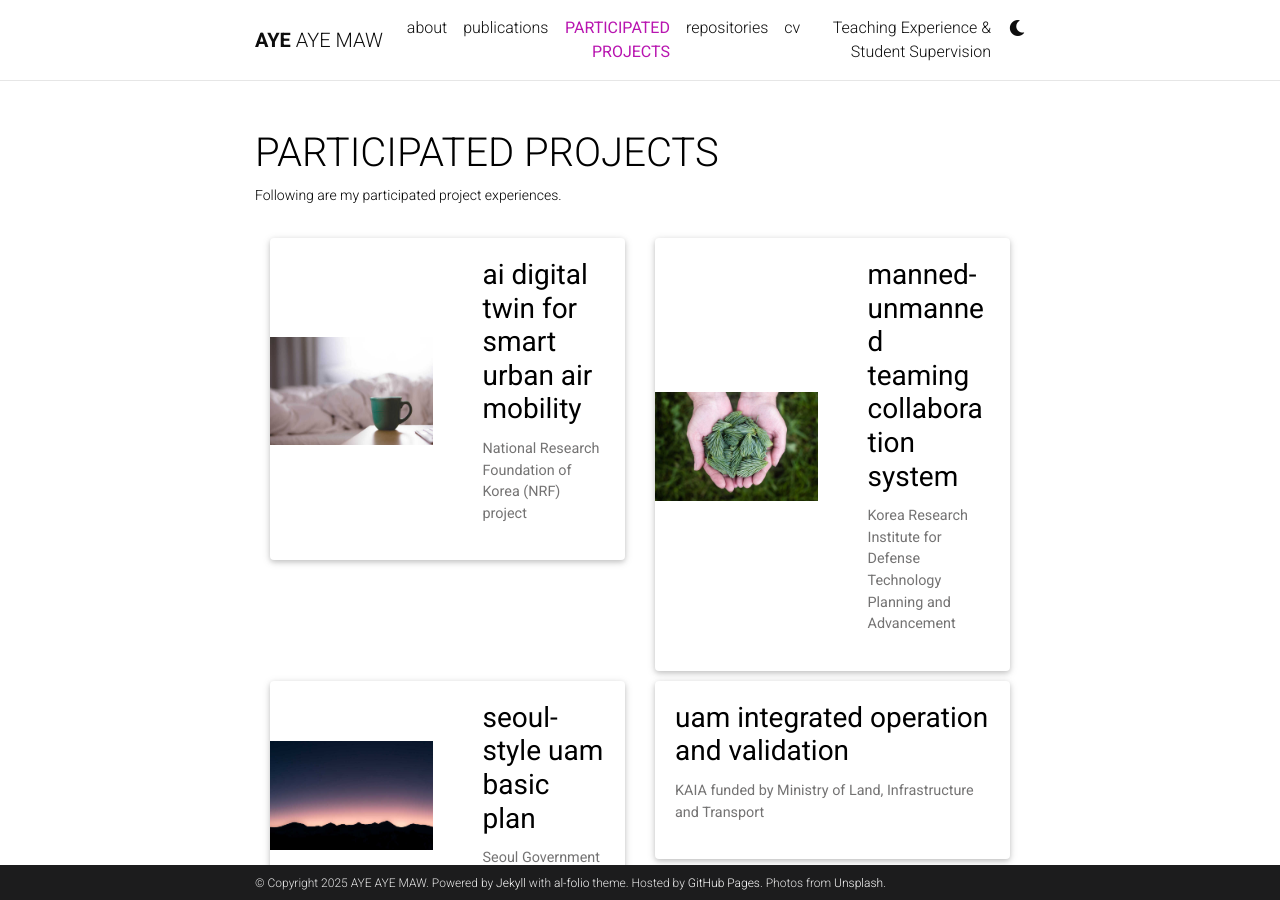
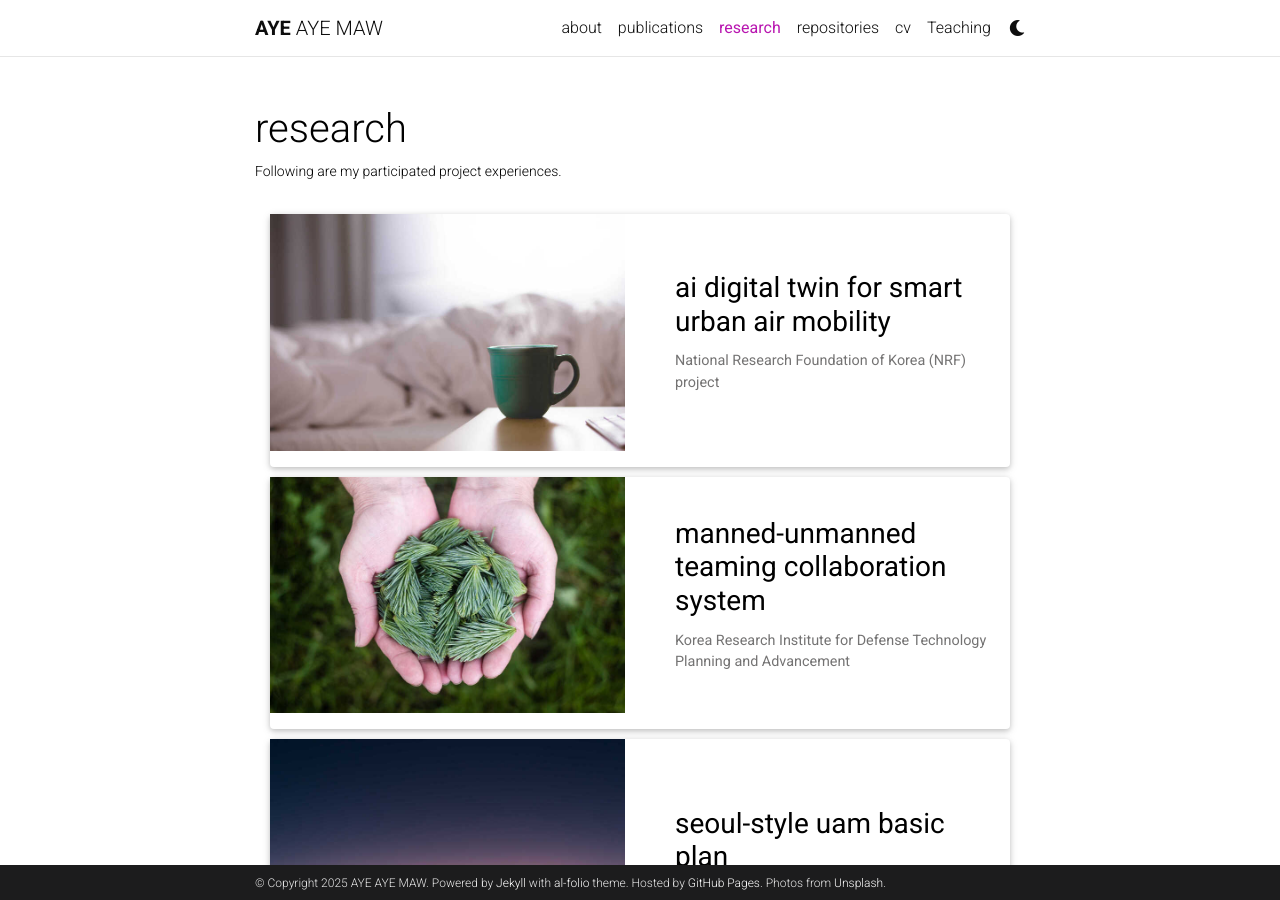
Before and after one commit to miayemaw/miayemaw.github.io, a Jekyll site: the page built from _pages/projects.md, in a window 1280 px wide and 900 px high. Built offline with Jekyll 4.4.1, drawn with Linux system fonts in a browser that asks for light colours; full-size pictures stand in for the smaller copies a plugin makes; comment, search, counter and statistics services are not loaded; a style sheet for code colours, icons or effects is not loaded.

```diff
--- a/_pages/projects.md
+++ b/_pages/projects.md
@@ -1,6 +1,6 @@
 ---
 layout: page
-title: PARTICIPATED PROJECTS
+title: research
 permalink: /projects/
 description: Following are my participated project experiences.
 nav: true
@@ -20,7 +20,7 @@
   <!-- Generate cards for each project -->
   {% if page.horizontal -%}
   <div class="container">
-    <div class="row row-cols-2">
+    <div class="row row-cols-1">
     {%- for project in sorted_projects -%}
       {% include projects_horizontal.html %}
     {%- endfor %}
@@ -41,7 +41,7 @@
   <!-- Generate cards for each project -->
   {% if page.horizontal -%}
   <div class="container">
-    <div class="row row-cols-2">
+    <div class="row row-cols-1">
     {%- for project in sorted_projects -%}
       {% include projects_horizontal.html %}
     {%- endfor %}
--- a/_pages/teaching.md
+++ b/_pages/teaching.md
@@ -1,8 +1,8 @@
 ---
 layout: page
 permalink: /teaching/
-title: Teaching Experience & Student Supervision
-description: Teaching experience at Konkuk University Graduate School.
+title: Teaching
+description: Teaching & Supervision experience at Konkuk University Graduate School.
 nav: true
 nav_order: 5
 ---
```
